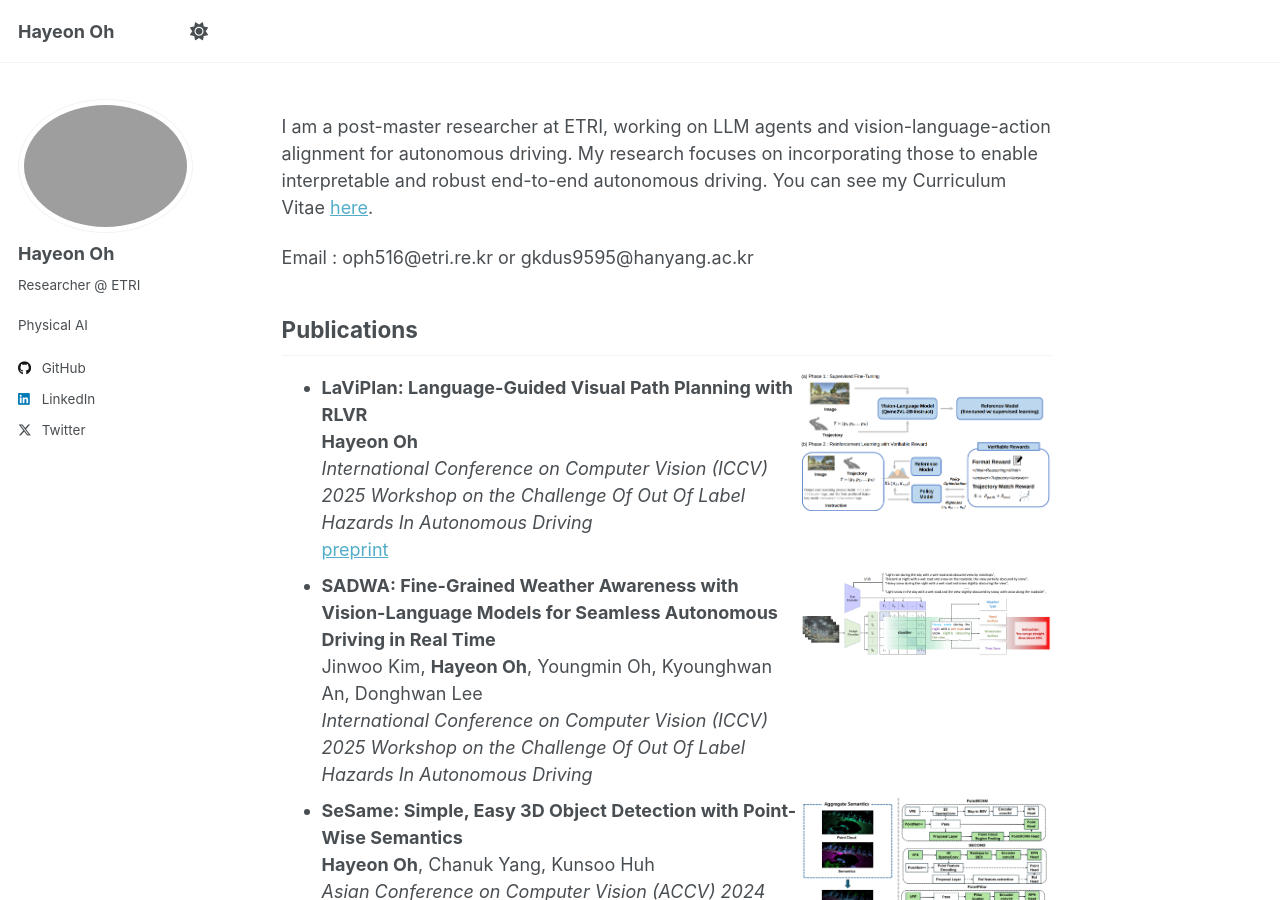
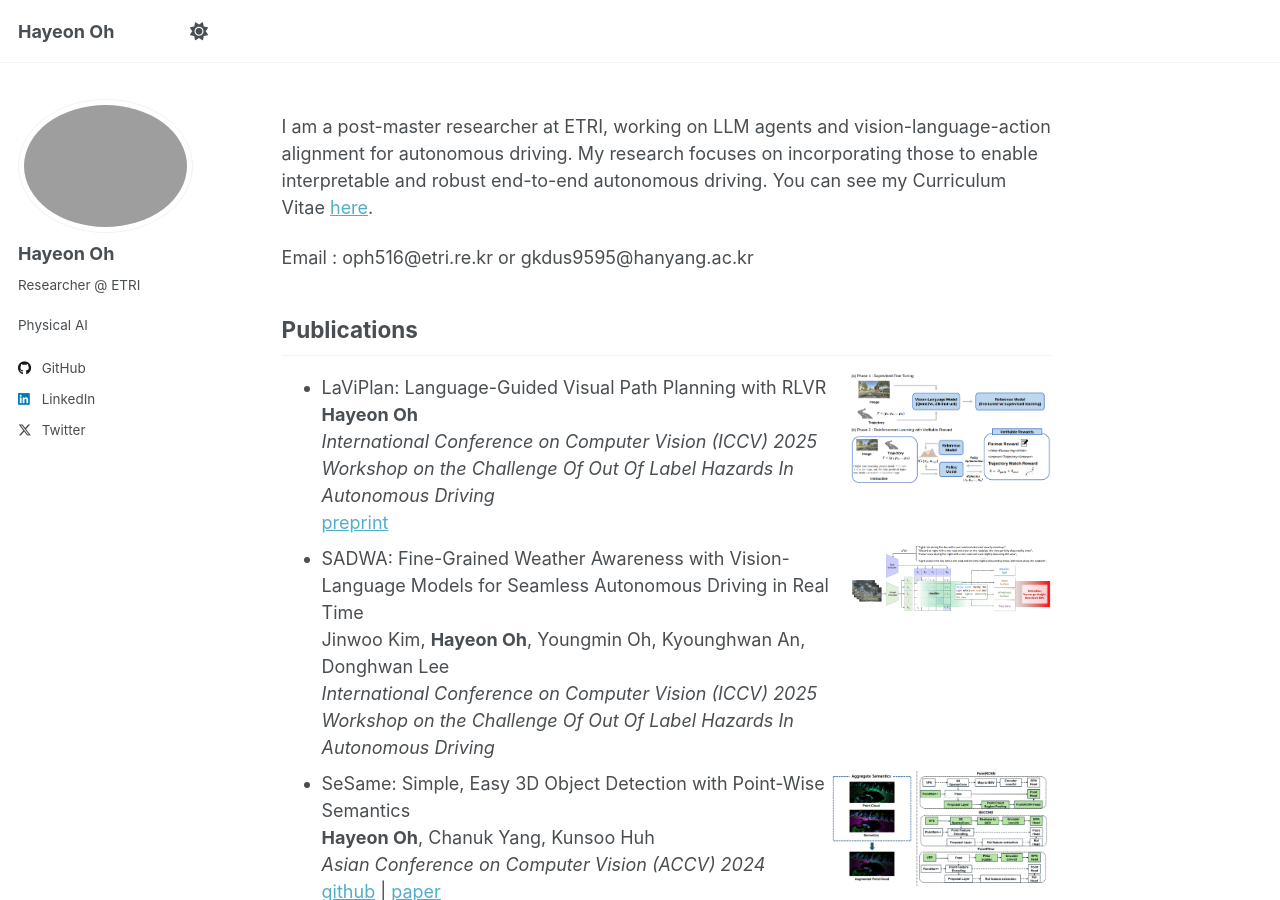
Before and after one commit to OPhD-hahao/OPhD-hahao.github.io, a Jekyll site: the page built from _pages/about.md, in a window 1280 px wide and 900 px high. Built offline with Jekyll 4.4.1, drawn with Linux system fonts in a browser that asks for light colours; a script that is not in the unit is left out.

Commit message:
Add figure of papers

```diff
--- a/_pages/about.md
+++ b/_pages/about.md
@@ -14,31 +14,31 @@
 ## Publications
 - <div style="display: flex; align-items: flex-start; justify-content: space-between;">
     <div>
-      <b>LaViPlan: Language-Guided Visual Path Planning with RLVR</b><br/>
+      LaViPlan: Language-Guided Visual Path Planning with RLVR<br/>
       <b>Hayeon Oh</b><br/>
       <i>International Conference on Computer Vision (ICCV) 2025 Workshop on the Challenge Of Out Of Label Hazards In Autonomous Driving</i><br/>
       <a href="https://arxiv.org/abs/2507.12911">preprint</a>
     </div>
-    <img src="../assets/papers/laviplan.png" width="250px" />
+    <img src="../assets/papers/laviplan.png" width="200px" />
   </div>
 
 - <div style="display: flex; align-items: flex-start; justify-content: space-between;">
     <div>
-      <b>SADWA: Fine-Grained Weather Awareness with Vision-Language Models for Seamless Autonomous Driving in Real Time</b><br/>
+      SADWA: Fine-Grained Weather Awareness with Vision-Language Models for Seamless Autonomous Driving in Real Time<br/>
       Jinwoo Kim, <b>Hayeon Oh</b>, Youngmin Oh, Kyounghwan An, Donghwan Lee<br/>
       <i>International Conference on Computer Vision (ICCV) 2025 Workshop on the Challenge Of Out Of Label Hazards In Autonomous Driving</i>
     </div>
-    <img src="../assets/papers/sadwa.png" width="250px" />
+    <img src="../assets/papers/sadwa.png" width="200px" />
   </div>
 
 - <div style="display: flex; align-items: flex-start; justify-content: space-between;">
     <div>
-      <b>SeSame: Simple, Easy 3D Object Detection with Point-Wise Semantics</b><br/>
+      SeSame: Simple, Easy 3D Object Detection with Point-Wise Semantics<br/>
       <b>Hayeon Oh</b>, Chanuk Yang, Kunsoo Huh<br/>
       <i>Asian Conference on Computer Vision (ACCV) 2024</i><br/>
       <a href="https://github.com/OPhD-hahao/SeSame">github</a> | <a href="https://openaccess.thecvf.com/content/ACCV2024/html/O_SeSame_Simple_Easy_3D_Object_Detection_with_Point-Wise_Semantics_ACCV_2024_paper.html">paper</a>
     </div>
-    <img src="../assets/papers/sesame.png" width="250px" />
+    <img src="../assets/papers/sesame.png" width="220px" />
   </div>
 
 ## Work Experience
```
